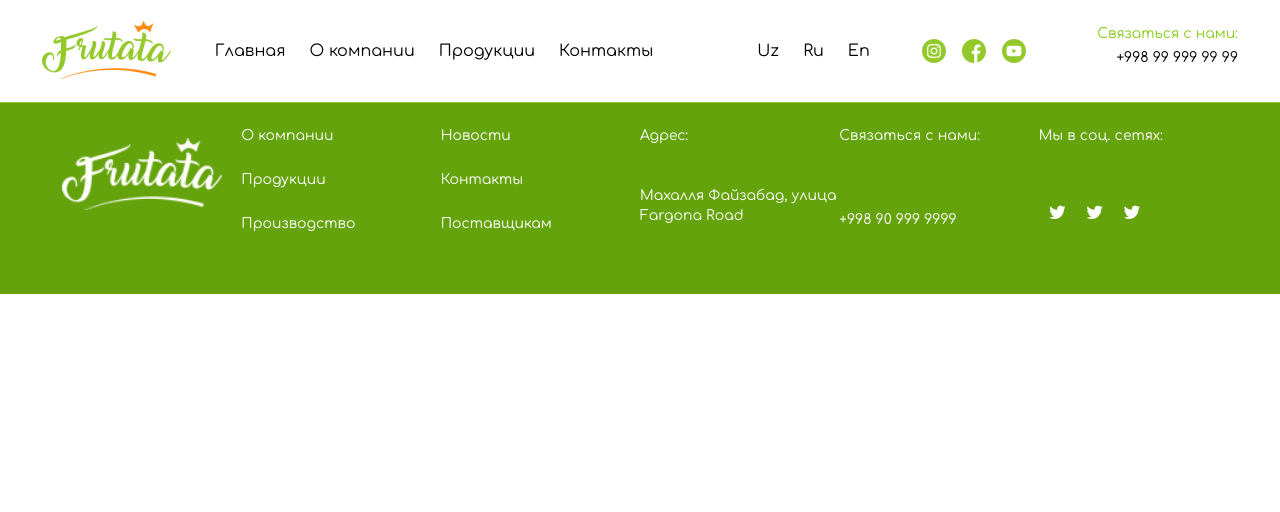
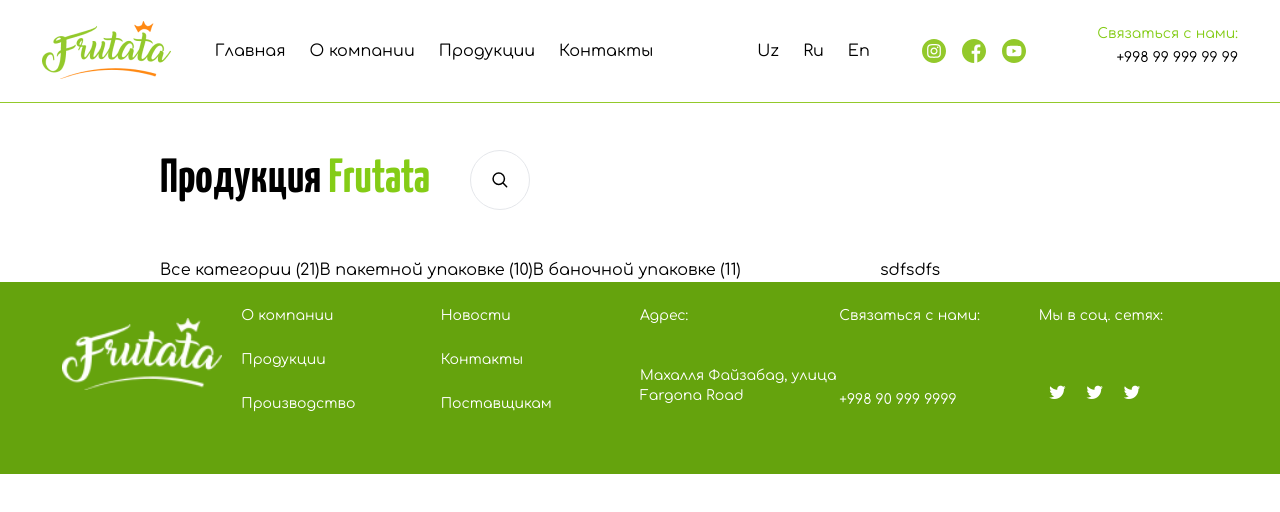
Before and after one commit to shaxzodbek-uzb/frutata-front-nuxt, a Nuxt app: page /products in a window 1280 px wide. Shown: the top 512 px of the page. Built offline with nearby package versions, Linux system fonts and the light colour scheme.

Commit message:
products page start

```diff
--- /dev/null
+++ b/pages/products.vue
@@ -0,0 +1,26 @@
+<template>
+    <div>
+        <div class="flex w-full">
+            <h1 class="text-5xl leading-11 font-bold pt-12 font-yanone mb-12">
+                Продукция
+                <span class="text-lime500">Frutata</span>
+            </h1>
+            <div class="flex ml-4 justify-between pt-12 ml-10">
+                <div class="flex w-full justify-center w-60px h-60px border rounded-full border-alert-silver-500 items-center text-center">
+                    <img src="img/products/zoom.svg" alt />
+                </div>
+            </div>
+        </div>
+
+        <div class="flex">
+            <ul class="flex w-3/4">
+                <li>Все категории (21)</li>
+                <li>В пакетной упаковке (10)</li>
+                <li>В баночной упаковке (11)</li>
+            </ul>
+            <div class="w-1/4 ">
+                sdfsdfs
+            </div>
+        </div>
+    </div>
+</template>
--- a/tailwind.config.js
+++ b/tailwind.config.js
@@ -17,6 +17,7 @@ module.exports = {
                 amber100: '#fef3c7',
                 'red-text': '#d72323',
                 'alert-lime': '#f5fff1',
+                'alert-silver': '#dee2e6',
             },
             lineHeight: {
                 '2.5': '2.50rem',
@@ -36,8 +37,12 @@ module.exports = {
                 '121px': '121px',
                 '102px': '102px'
             },
+            height:{
+                '60px': '60px',
+            },
             width: {
-              '180px': '180px',
+                '180px': '180px',
+                '60px': '60px',
             }
         },
         container: {
```
Also changed, not shown: static/img/products/zoom.svg (added).
